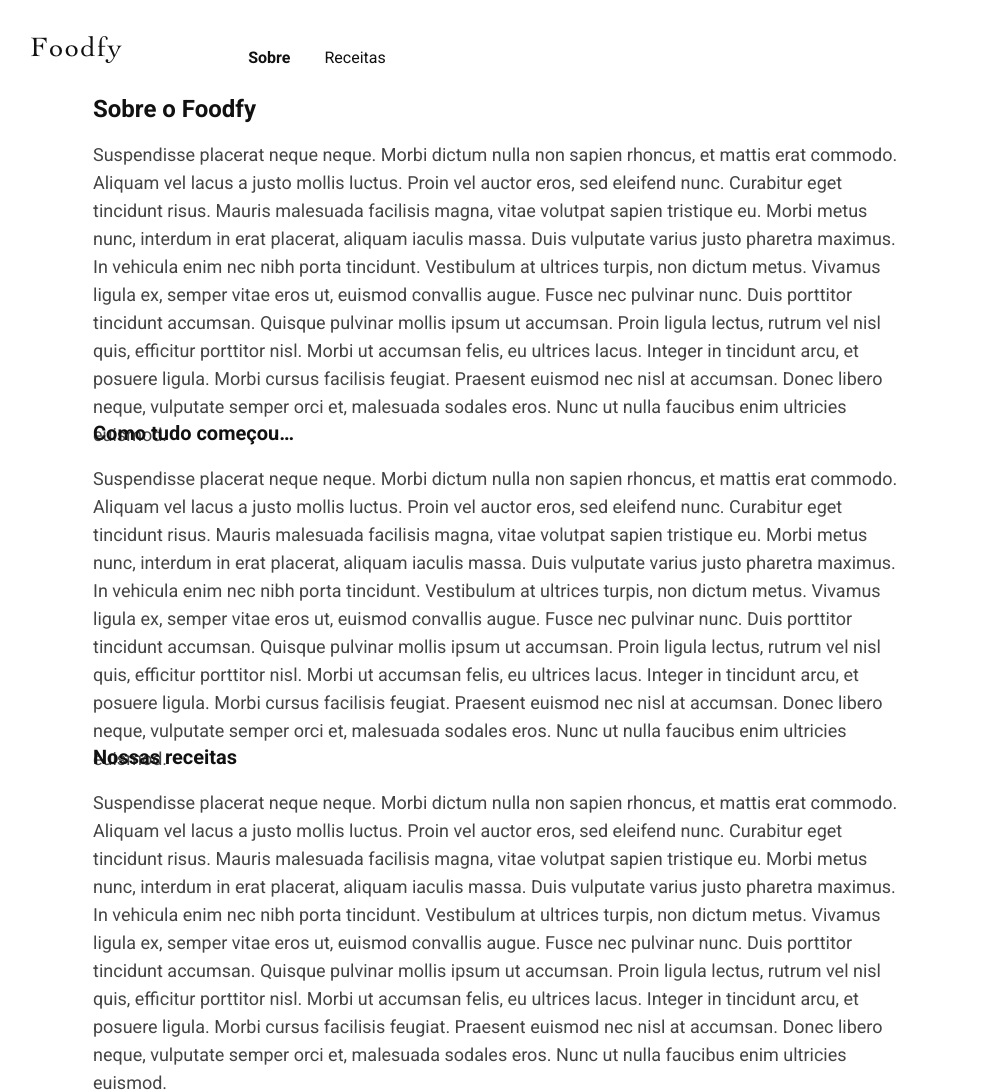
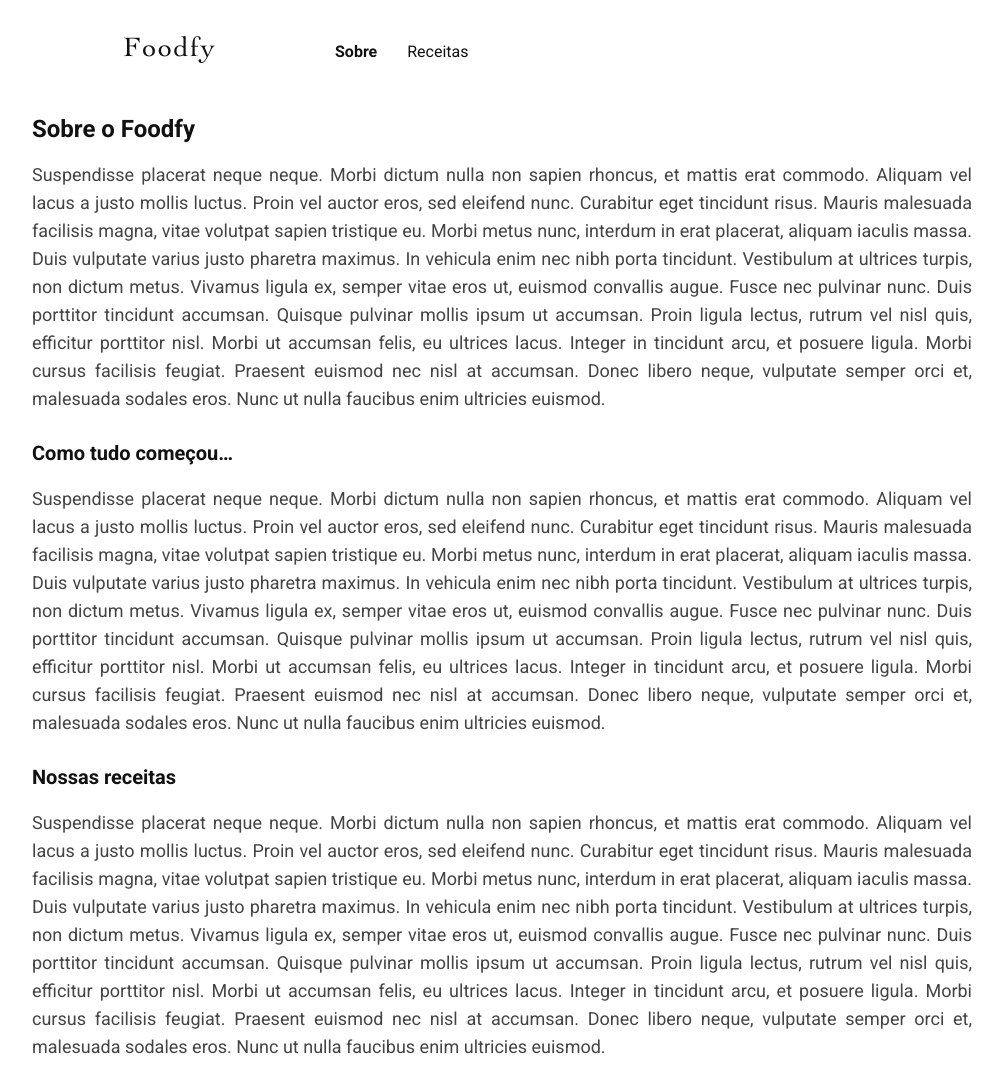
Before and after one commit to brenicio/foodfy, a plain HTML site: page about.html in a window 1280 px wide. Shown: the top 1092 px of the page, without its empty margins (138-1141 px from the left). Drawn offline with Linux system fonts and the light colour scheme.

Commit message:
Ajustes do header

```diff
--- a/about.html
+++ b/about.html
@@ -7,16 +7,16 @@
 </head>
 <body>
     <div class="wrapper">
-        <header>
+        <header class="about">
             <div class="links aboutLinks">
-                <a href="index.html"><img src="assets/logo.png"></a>
-                <a href="about.html" class="page about">Sobre</a>
-                <a href="receitas.html" class="page">Receitas</a>
+                <a href="index.html" class="logo"><img src="assets/logo.png"></a>
+                <a href="about.html" class="page sobre bold">Sobre</a>
+                <a href="revenue.html" class="page revenue">Receitas</a>
             </div>
         </header>
         <main>
             <div class="content">
-                <div class="text1">
+                <div class="text">
                     <div class="titleText">
                         <span>Sobre o Foodfy</span>
                     </div>
@@ -25,7 +25,7 @@
                      </p>
                 </div>
 
-                <div class="text2">
+                <div class="text">
                     <div class="titleText">
                         Como tudo começou…
                     </div>
@@ -34,7 +34,7 @@
                      </p>
                 </div>
 
-                <div class="text3">
+                <div class="text">
                     <div class="titleText">
                         Nossas receitas
                     </div>
--- a/css/style.css
+++ b/css/style.css
@@ -27,20 +27,23 @@ header {
 }
 
 header div.links {
-    text-align: center;
-    margin: 0 557.4px 0 0;
+    margin: 0px 29.8% 0 0;
+    display: flex;
+    flex-direction: row;
+    justify-content: center;
 }
 
 header div.links a.page {
-    margin: 0 30px 0 0;
+    margin-right: 30px;
     color: #111111;
     font-size: 16px;
     line-height: 19px;
     text-decoration: none;
+    align-self: center;
 }
 
 header div.links a img {
-    margin: 0px 122.4px 0px 0px;
+    margin-right: 120px;
 }
 
 /***MAIN CONTENT***/
@@ -50,7 +53,6 @@ main {
 }
 
 main div.content {
-    margin: 0px 231px 0px 231px;
     display: grid;
     grid-template-rows: auto;
 }
@@ -153,7 +155,12 @@ footer .copyright span {
 
 /**ABOUT PAGE**/
 
-header div.links.aboutLinks a.page.about {
+header.about {
+    padding: 36.1px 0 50px 0;
+    justify-self: stretch;
+}
+
+header div.links.aboutLinks a.page.bold {
     font-weight: bold;
 }
 
@@ -181,3 +188,7 @@ main div.content p {
     color: #444444;
     line-height: 28px;
 }
+
+main div.content div.text p {
+    text-align: justify;
+}
```
Also changed, not shown: revenue.html (+47 -4 lines).
